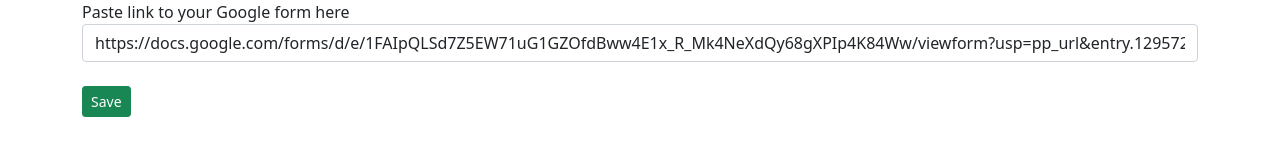
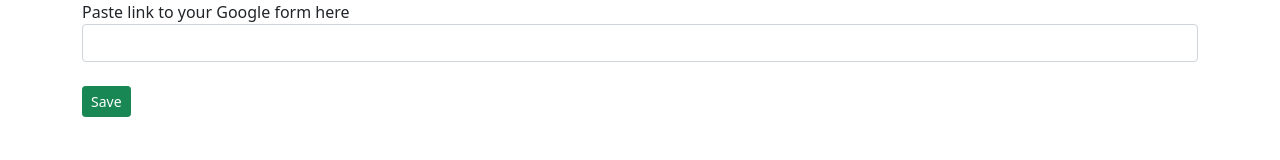
Before and after one commit to laterlink/laterlink.github.io, a plain HTML site: page index.html in a window 1280 px wide. Drawn offline with nearby package versions, Linux system fonts and the light colour scheme.

Commit message:
fix default value in form link

```diff
--- a/index.html
+++ b/index.html
@@ -35,7 +35,7 @@
         $("#need_link").html(`
                                 Paste link to your Google form here
                                 <br/>
-                                <input type="text" class="form-control" id="google_link_input" value='https://docs.google.com/forms/d/e/1FAIpQLSd7Z5EW71uG1GZOfdBww4E1x_R_Mk4NeXdQy68gXPIp4K84Ww/viewform?usp=pp_url&entry.1295727719=link&entry.53845759=notes&entry.177103681=keywords'>
+                                <input type="text" class="form-control" id="google_link_input">
                                 <br/>
                                 <button class="btn btn-sm btn-success" onClick="save_form_link()">Save</button>
                             `);
```
